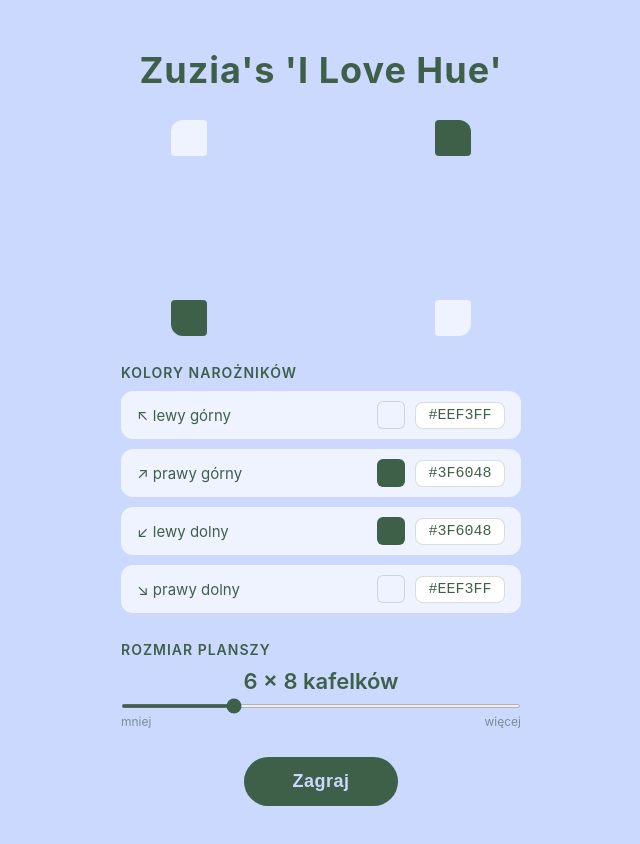
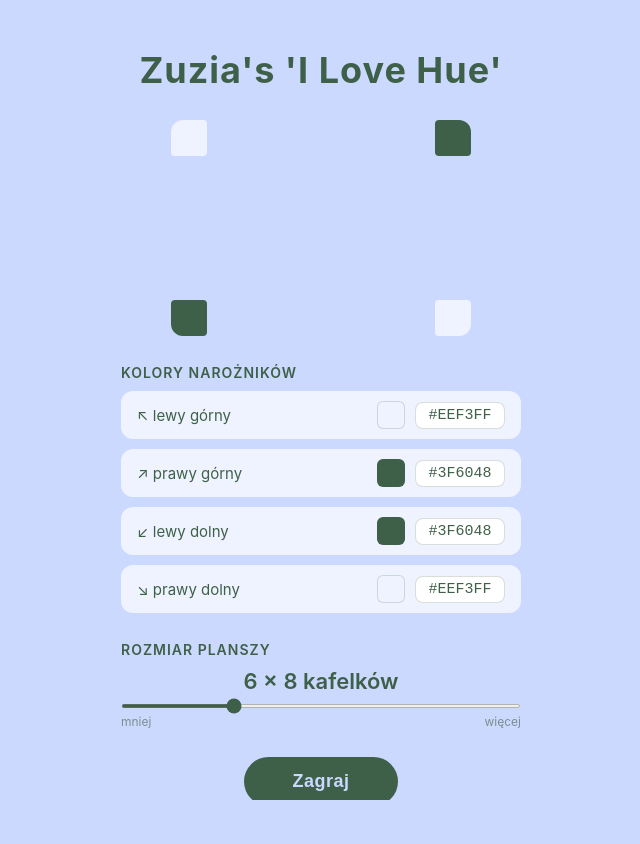
Before and after one commit to zuzmla/HueGameWeb, a React (Vite) app: page / in a window 1280 px wide. Shown: the top 844 px of the page, without its empty margins (319-959 px from the left). After the commit the page ends 800 px from the top, so only its background shows below. Built offline with nearby package versions, Linux system fonts and the light colour scheme.

Commit message:
fix: Disable scrolling

```diff
--- a/src/index.css
+++ b/src/index.css
@@ -10,3 +10,10 @@ body {
   background-color: #CBD9FF;
   overscroll-behavior: none;
 }
+
+html, body {
+  overflow: hidden;
+  position: fixed;
+  width: 100%;
+  height: 100%;
+}
```
